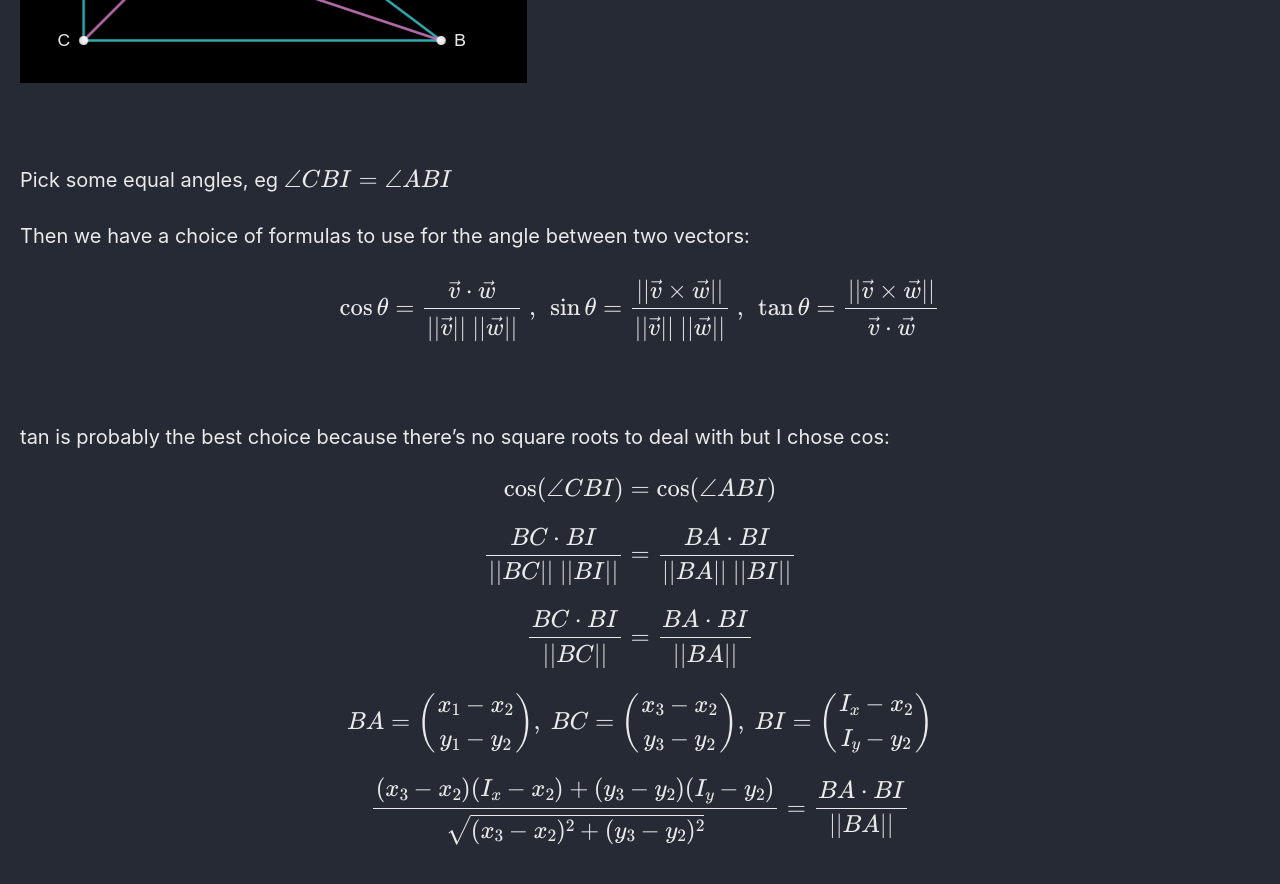
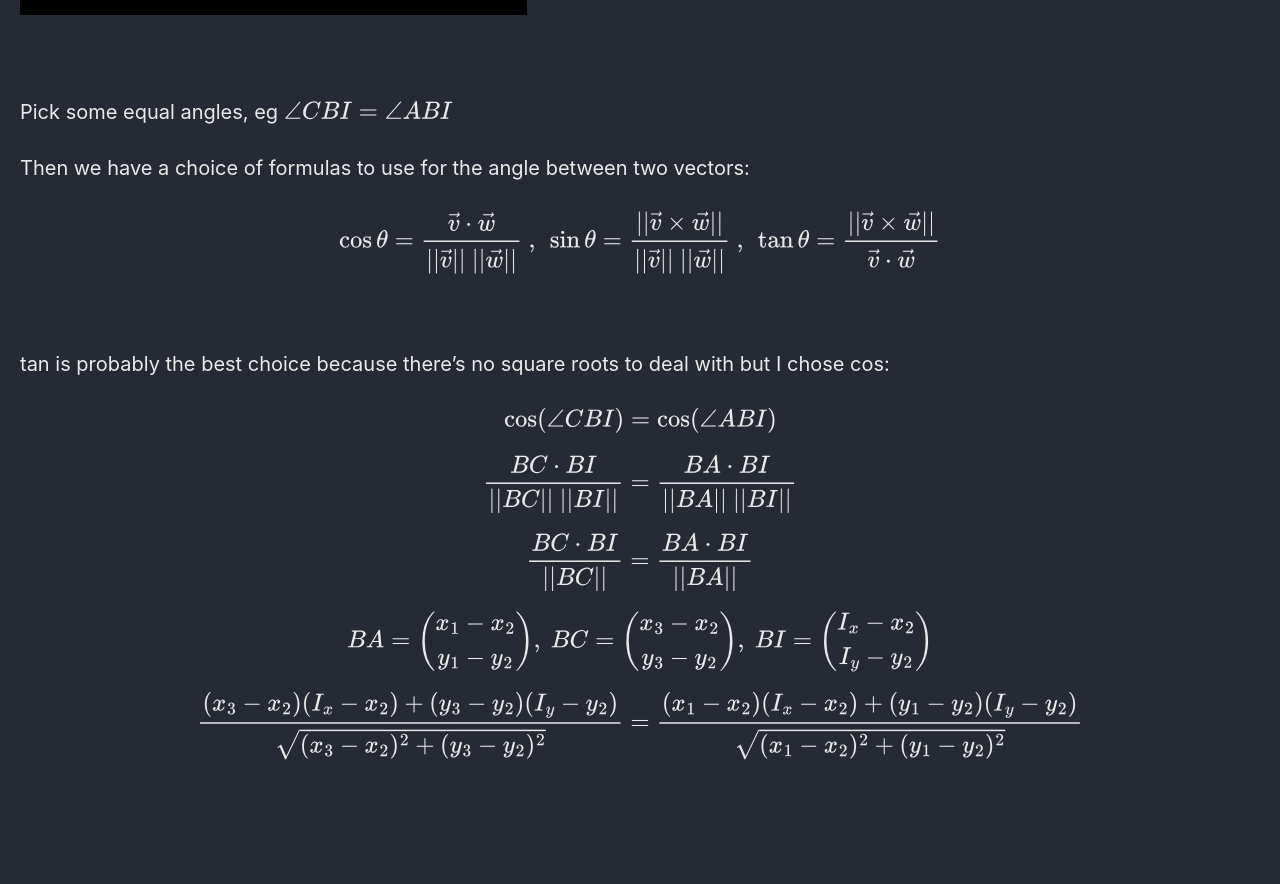
Before and after one commit to Connor-McCartney/Connor-McCartney.github.io, a Jekyll site: the page built from _pages/cryptography/other/Geometry-Hash-Balsn-CTF-2023.md, in a window 1280 px wide and 900 px high, scrolled down 14388 px. Shown: the top 884 px of the window. Built offline with Jekyll 4.4.1, drawn with Linux system fonts in a browser that asks for light colours; cached includes are drawn as plain includes; after the commit the page ends 15197 px from its top, so only the background shows below that.

Commit message:
Update Geometry-Hash-Balsn-CTF-2023.md

```diff
--- a/_pages/cryptography/other/Geometry-Hash-Balsn-CTF-2023.md
+++ b/_pages/cryptography/other/Geometry-Hash-Balsn-CTF-2023.md
@@ -548,4 +548,4 @@ $$\frac{BC \cdot BI}{||BC||} = \frac{BA \cdot BI}{||BA||}$$
 
 $$BA =\pmatrix{x_1-x_2 \\ y_1-y_2}, \ BC =\pmatrix{x_3-x_2 \\ y_3-y_2}, \ BI =\pmatrix{I_x-x_2 \\ I_y-y_2}$$
 
-$$\frac{(x_3-x_2)(I_x-x_2) + (y_3-y_2)(I_y-y_2)}{\sqrt{(x_3-x_2)^2 + (y_3-y_2)^2}} = \frac{BA \cdot BI}{||BA||}$$
+$$\frac{(x_3-x_2)(I_x-x_2) + (y_3-y_2)(I_y-y_2)}{\sqrt{(x_3-x_2)^2 + (y_3-y_2)^2}} = \frac{(x_1-x_2)(I_x-x_2) + (y_1-y_2)(I_y-y_2)}{\sqrt{(x_1-x_2)^2 + (y_1-y_2)^2}}$$
```
